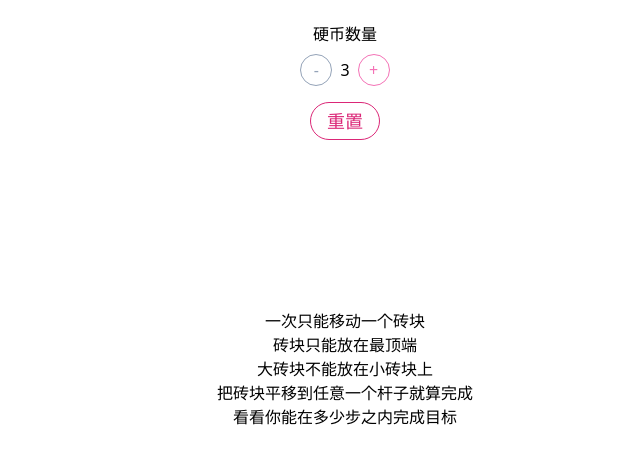
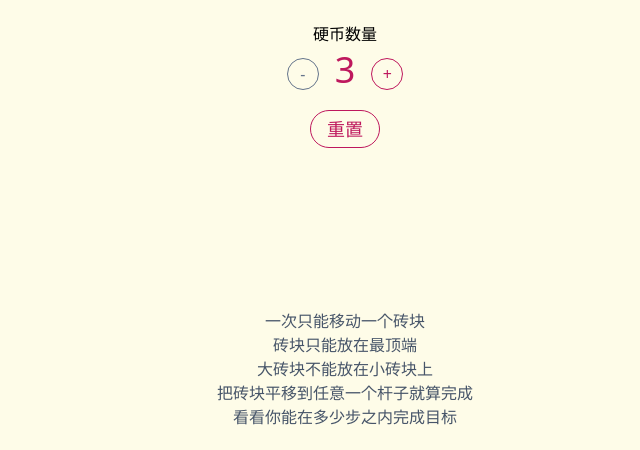
Before and after one commit to BurgerBurglar/hanoi-tower, a React (Vite) app: page / in a window 1280 px wide. Shown: the part 347-797 px from the top of the page, without its empty margins (295-935 px from the left). Built offline with nearby package versions, Linux system fonts and the light colour scheme.

Commit message:
update CSS

```diff
--- a/src/App.tsx
+++ b/src/App.tsx
@@ -222,17 +222,21 @@ function App() {
         <div className="flex flex-col items-center gap-4">
           <div className="flex flex-col gap-2 w-[12rem] justify-between items-center mt-6">
             <div>硬币数量</div>
-            <div className="flex gap-2 items-center">
+            <div className="flex gap-4 items-center">
               <button
-                className="border border-pink-400 rounded-full h-[2rem] grid aspect-square place-items-center disabled:border-slate-400 text-pink-400 disabled:text-slate-400"
+                className="border border-pink-700 rounded-full h-[2rem] grid aspect-square place-items-center text-pink-700
+                disabled:text-slate-500 disabled:border-slate-500 "
                 disabled={totalCoins === MIN_NUM_COINS}
                 onClick={() => changeNumberCoins(-1)}
               >
                 -
               </button>
-              <div className="">{totalCoins}</div>
+              <div className="text-pink-700 text-4xl relative -top-1">
+                {totalCoins}
+              </div>
               <button
-                className="border border-pink-400 rounded-full h-[2rem] grid aspect-square place-items-center disabled:border-slate-400 text-pink-400 disabled:text-slate-400"
+                className="border border-pink-700 rounded-full h-[2rem] grid aspect-square place-items-center text-pink-700
+                disabled:text-slate-500 disabled:border-slate-500 "
                 disabled={totalCoins === MAX_NUM_COINS}
                 onClick={() => changeNumberCoins(1)}
               >
@@ -246,7 +250,7 @@ function App() {
             confirm={() => resetGame(targetTotalCoinsRef.current)}
           >
             <button
-              className="px-4 py-1 text-lg border border-pink-600 rounded-full text-pink-600"
+              className="px-4 py-1 text-lg border border-pink-700 rounded-full text-pink-700"
               onClick={handleResetModal}
             >
               重置
@@ -254,7 +258,7 @@ function App() {
           </ResetDialog>
         </div>
       </div>
-      <div className="text-center mb-4">
+      <div className="text-center mb-4 text-slate-600">
         <ol>
           <li>一次只能移动一个砖块</li>
           <li>砖块只能放在最顶端</li>
--- a/src/index.css
+++ b/src/index.css
@@ -5,5 +5,5 @@
 html,
 body,
 #root {
-  @apply h-full min-h-screen;
+  @apply h-full min-h-screen bg-yellow-50;
 }
```
